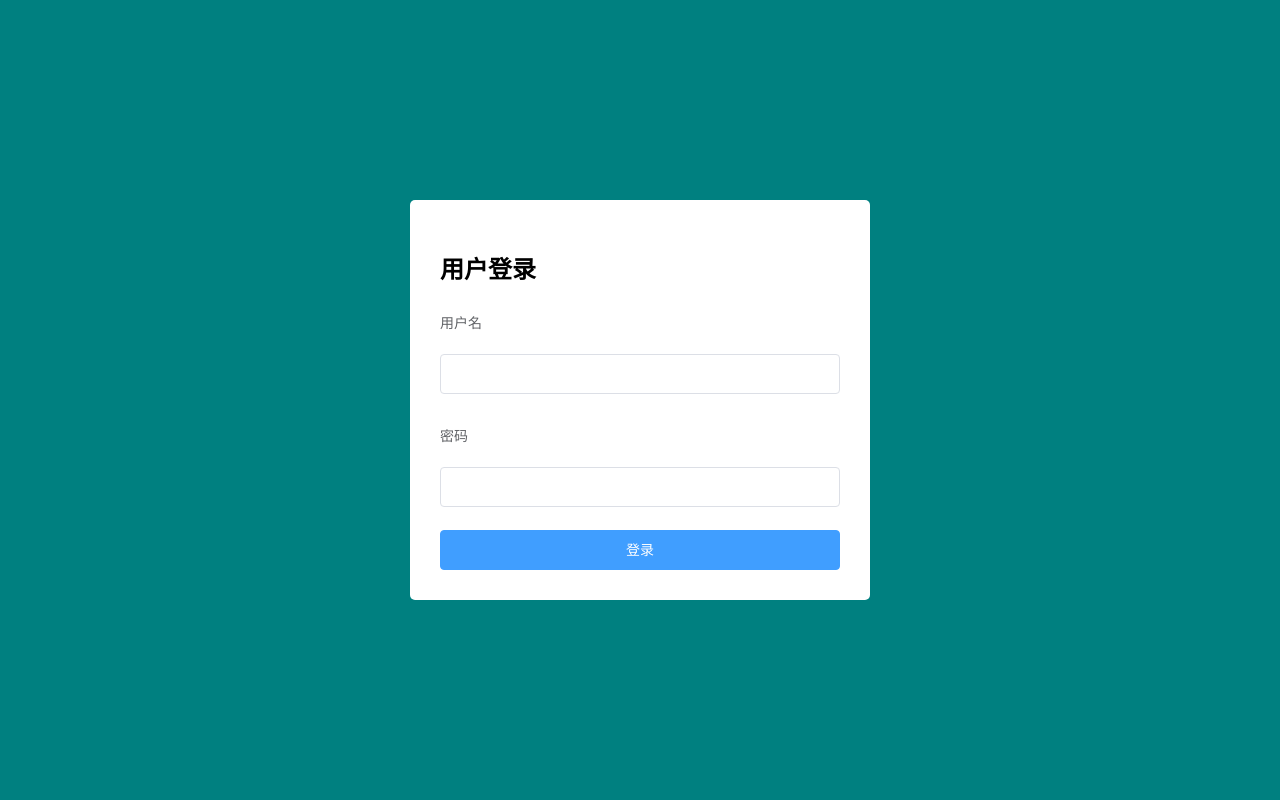
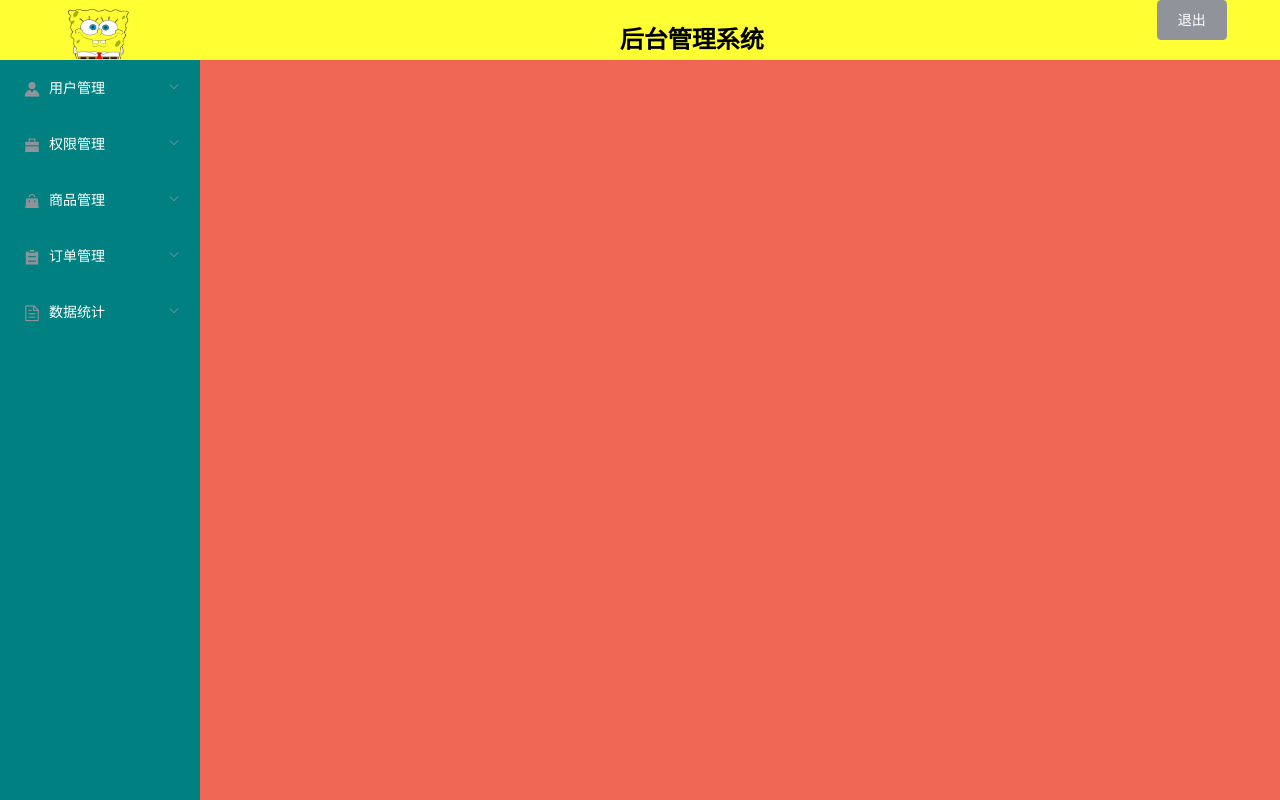
Before and after one commit to StephanieHuang0801/mymall, a Vue app: page /#/ in a window 1280 px wide. Before the commit this address led to /#/login. Built offline with nearby package versions, Linux system fonts and the light colour scheme; sample sign-in values are in the browser's storage; the HTML template or start-up script is replaced by a standard one.

Commit message:
用户路由配置

```diff
--- a/src/components/home/home.vue
+++ b/src/components/home/home.vue
@@ -1,7 +1,7 @@
 <!--
  * @Author: your name
  * @Date: 2019-11-09 21:15:55
- * @LastEditTime: 2019-11-10 15:57:21
+ * @LastEditTime: 2019-11-10 16:29:35
  * @LastEditors: Please set LastEditors
  * @Description: In User Settings Edit
  * @FilePath: \Vue.jsc:\编程\vuepro\mymall\src\components\home\home.vue
@@ -25,19 +25,21 @@
       <el-aside class="aside" width="200px">
         <el-col :span="24">
           <el-menu
+            default-active="2"
             @open="handleOpen"
             @close="handleClose"
             background-color="teal"
             text-color="#fff"
             active-text-color="#ffff33"
             :unique-opened= true
+            :router= true
           >
             <el-submenu index="1">
               <template slot="title">
                 <i class="el-icon-s-custom"></i>
                 <span>用户管理</span>
               </template>
-              <el-menu-item index="1-1">
+              <el-menu-item index="users">
                 <i class="el-icon-menu"></i>
                 <span>用户列表</span>
               </el-menu-item>
@@ -97,7 +99,9 @@
           </el-menu>
         </el-col>
       </el-aside>
-      <el-main class="main">Main</el-main>
+      <el-main class="main">
+          <router-view></router-view>
+      </el-main>
     </el-container>
   </el-container>
 </template>
@@ -145,4 +149,12 @@ export default {
   line-height: 60px;
   text-decoration: none;
 }
+.el-menu {
+    border-right: none;
+    list-style: none;
+    position: relative;
+    margin: 0;
+    padding-left: 0;
+    background-color: #FFF;
+}
 </style>
--- /dev/null
+++ b/src/components/users/users.vue
@@ -0,0 +1,17 @@
+<!--
+ * @Author: your name
+ * @Date: 2019-11-10 16:14:10
+ * @LastEditTime: 2019-11-10 16:22:06
+ * @LastEditors: Please set LastEditors
+ * @Description: In User Settings Edit
+ * @FilePath: \Vue.jsc:\编程\vuepro\mymall\src\components\users\users.vue
+ -->
+<template>
+    <div>用户</div>
+</template>
+<script>
+export default {
+}
+</script>
+<style>
+</style>
--- a/src/router/index.js
+++ b/src/router/index.js
@@ -1,7 +1,7 @@
 /*
  * @Author: your name
  * @Date: 2019-11-06 22:41:40
- * @LastEditTime: 2019-11-09 21:59:32
+ * @LastEditTime: 2019-11-10 16:23:37
  * @LastEditors: Please set LastEditors
  * @Description: In User Settings Edit
  * @FilePath: \Vue.jsc:\编程\vuepro\mymall\src\router\index.js
@@ -10,6 +10,7 @@ import Vue from 'vue'
 import Router from 'vue-router'
 import Login from '@/components/login/login.vue'
 import Home from '@/components/home/home.vue'
+import Users from '@/components/users/users.vue'
 Vue.use(Router)
 
 export default new Router({
@@ -20,7 +21,12 @@ export default new Router({
     },
     { name: 'home',
       path: '/',
-      component: Home
+      component: Home,
+      children: [
+        {name: 'users',
+          path: 'users',
+          component: Users}
+      ]
     }
   ]
 })
```
